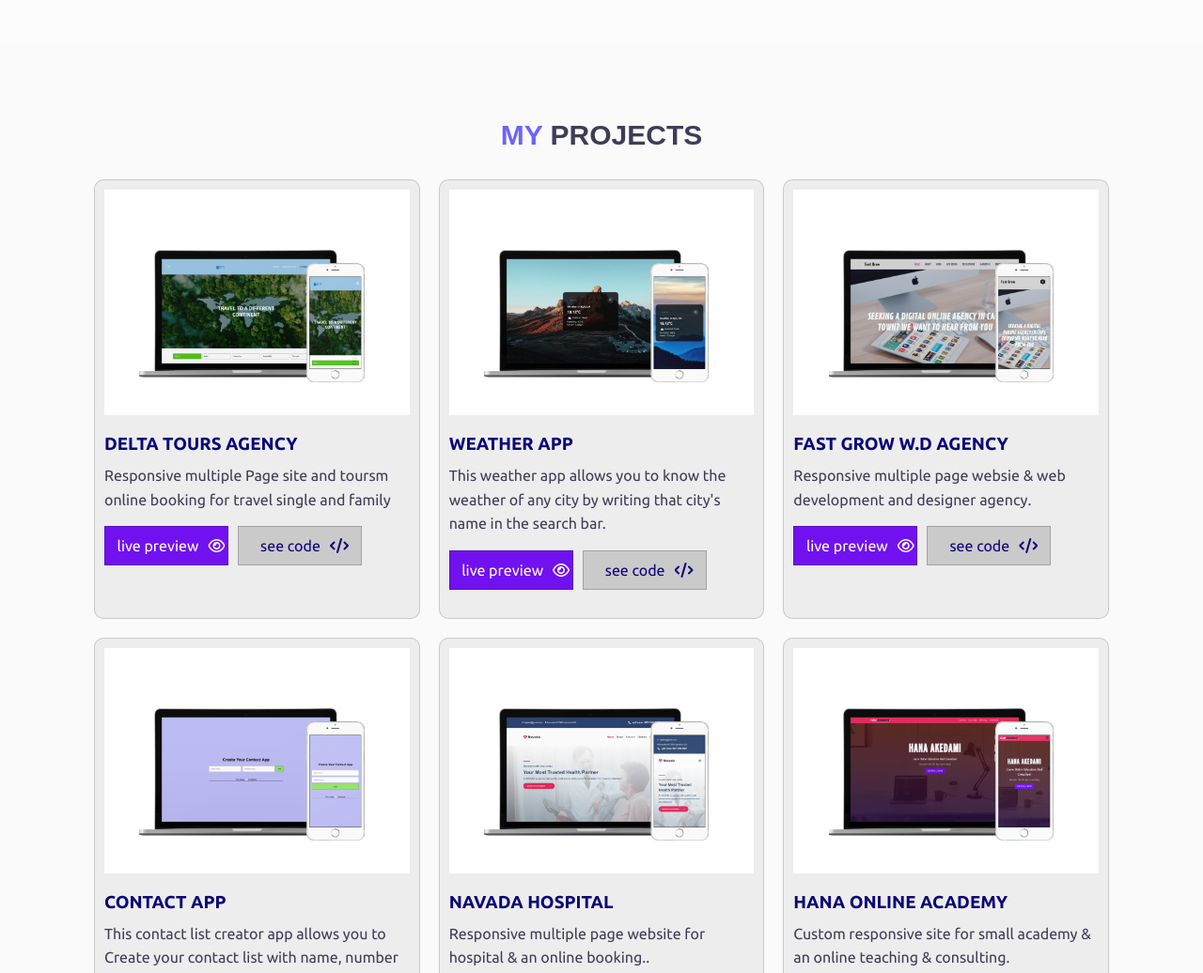
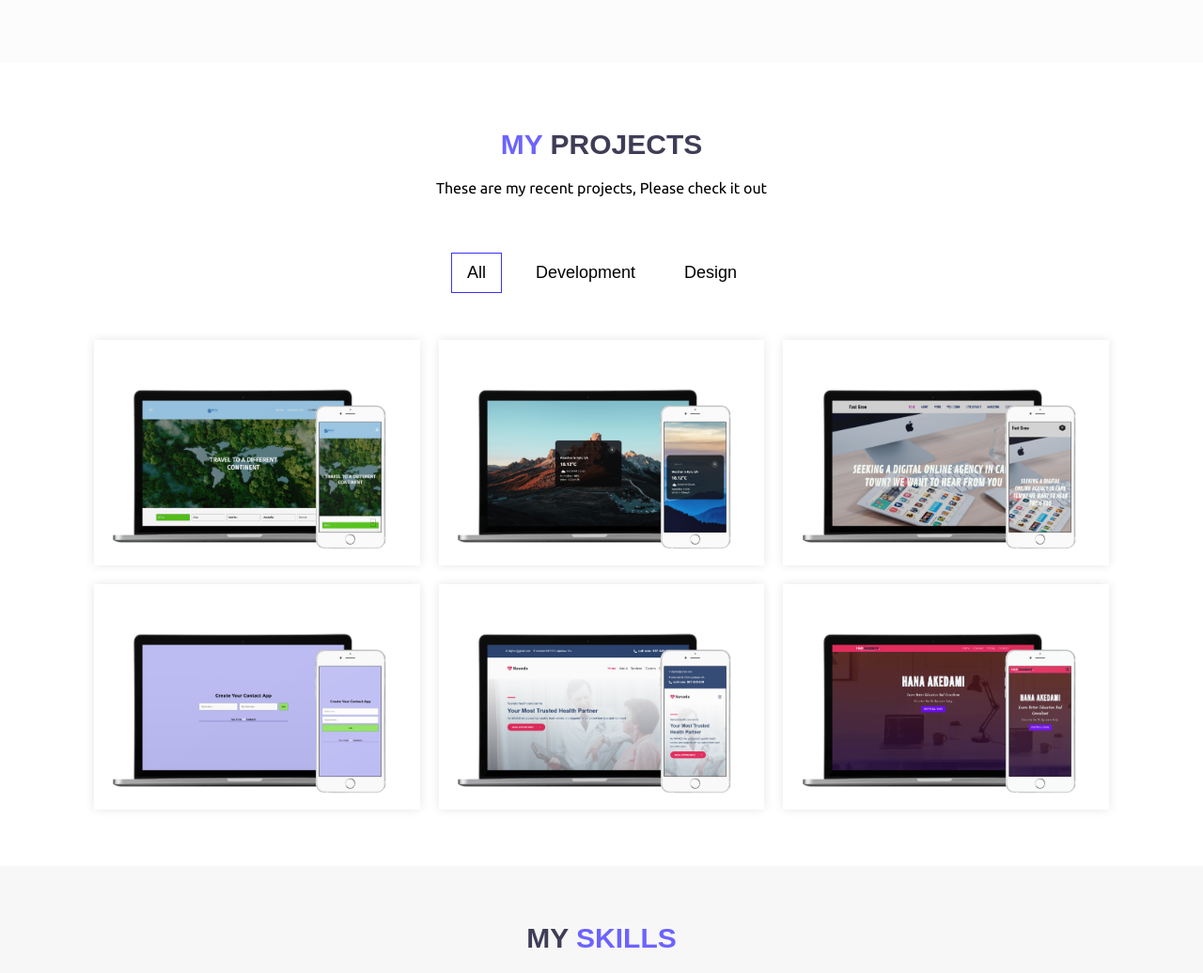
Before and after one commit to ahmed-shiiqaaye/New-Portfolio, a plain HTML site: page index.html in a window 1280 px wide. Shown: the part 1348-2384 px from the top of the page at 94% size. Drawn offline with Linux system fonts and the light colour scheme; a web font is replaced by a local one.

Commit message:
new design and filter item

```diff
--- a/index.html
+++ b/index.html
@@ -87,16 +87,30 @@
       </div>
     </section>
 
-    <section class="projects" id="Projects">
+    <div class="projects">
       <div class="container">
         <div class="title">
           <h2><span>My</span> Projects</h2>
+          <p>These are  my recent projects, Please check it out</p>
         </div>
-        <div class="grid" id="project-grid">
-
+        <div class="filter-btns">
+          <button class="filter-btn active" data-name="all">all</button>
+          <button class="filter-btn" data-name="development">development</button>
+          <button class="filter-btn" data-name="design">design</button>
+        </div>
+        <div class="new-grid" id="project-grid">
+          <!-- <div class="card">
+            <div class="image">
+              <img src="./img/delta.png" alt="">
+            </div>
+            <div class="details">
+              <a href="#">Preview</a>
+              <a href="#">see code</a>
+            </div>
+          </div> -->
         </div>
       </div>
-    </section>
+    </div>
 
 
     <section class="section skills">
--- a/js/app.js
+++ b/js/app.js
@@ -25,7 +25,7 @@ document.querySelector('.date').textContent = date;
 let myProjects =[
     //Delta tours
     {
-        id:1,
+        id:'development all',
         title:'Delta tours agency',
         description:'Responsive multiple Page site and toursm online booking for travel single and family',
         img:'./img/delta.png',
@@ -34,7 +34,7 @@ let myProjects =[
     },
     // weatheer app
     {
-        id:2,
+        id:'development all',
         title:'Weather app',
         description:`This weather app allows you to know the weather of any city by writing that city's name in the search bar.`,
         img:'./img/weather.png',
@@ -43,7 +43,7 @@ let myProjects =[
     },
     //fast grow
     {
-        id:3,
+        id:'design all',
         title:'Fast grow w.d agency',
         description:`  Responsive multiple page websie & web development and designer agency.`,
         img:'./img/fast.png',
@@ -52,7 +52,7 @@ let myProjects =[
     },
     //contact app
     {
-        id:4,
+        id:'development all',
         title:'Contact app',
         description:`This contact list creator app allows you to Create your contact list with name, number and random avatar image.`,
         img:`./img/contacts.png`,
@@ -61,7 +61,7 @@ let myProjects =[
     },
     //Navada Hospital
     {
-        id:5,
+        id:'design all',
         title:'Navada Hospital',
         description:` Responsive multiple page website for hospital & an online booking..`,
         img:`./img/Navada.png`,
@@ -70,7 +70,7 @@ let myProjects =[
     },
     //Navada Hospital
     {
-        id:6,
+        id:'design all',
         title:'Hana Online Academy',
         description:`Custom responsive site for small academy & an online teaching & consulting.`,
         img:`./img/Hana.png`,
@@ -82,31 +82,36 @@ let projectsGrid = document.getElementById('project-grid');
 
 
 myProjects.map((project)=>{
-    const { title, id, img, description,github, domain } = project
+    const {img, id, github, domain } = project
     projectsGrid.innerHTML += `
-        <div class="card" data-id='${id}'>
-            <div class="image">
-            <img src="${img}" alt="" />
-            </div>
-        <div class="text">
-            <h3 class="name">${title}</h3>
-            <p>${description}</p>
-        <div class="links">
-            <a
-            href="${domain}"
-            target="_blank"
-            class="btn"
-            >live preview <i class="fa fa-eye"></i
-            ></a>
-            <a
-            href="${github}"
-            target="_blank"
-            class="btn"
-            >see code <i class="fa fa-code"></i
-            ></a>
-        </div>
-        </div>
+    <div class="card ${id}">
+    <div class="image">
+      <img src="${img}" alt="">
     </div>
-
+    <div class="details">
+      <a href="${domain}">Live Preview</a>
+      <a href="${github}">see code</a>
+    </div>
+  </div>
     `
 })
+
+let allFilterbtns = document.querySelectorAll('.filter-btn');
+let allProjects = document.querySelectorAll('#project-grid .card');
+
+allFilterbtns.forEach((btn)=>{
+    btn.addEventListener('click',(e)=>{
+        let btnDataName = e.target.getAttribute('data-name')
+        showProjects(btnDataName);
+    });
+});
+
+function showProjects(btn){
+    allProjects.forEach((project)=>{
+        if(project.classList.contains(btn)){
+            project.style.display = 'block'
+        }else{
+            project.style.display = 'none'
+        }
+    })
+}
--- a/scss/Main.scss
+++ b/scss/Main.scss
@@ -185,11 +185,15 @@ main{
             justify-content: center;
             align-items: center;
             gap: 20px;
+            padding: 10px;
             img{
                 flex: 1;
-                height: 400px;
-                max-width: 400px;
+                height: 350px;
+                max-width: 350px;
                 object-fit: cover;
+                border: 2px solid #3b31f2;
+                border-bottom-right-radius: 70px;
+                box-shadow:-6px -6px 0px #3b31f2;
             }
             .text{
                 flex: 1;
@@ -217,82 +221,6 @@ main{
         }
     }
 
-}
-.projects{
-    padding: 60px 0;
-    background: rgba(0,0,0,.02);
-    .grid{
-        display: grid;
-        grid-template-columns: repeat(auto-fit,minmax(300px,1fr));
-        gap: 20px;
-        padding: 10px;
-        .card{
-            padding: 10px;
-            background: rgba(0,0,0,.05);
-            border: 1px solid rgba(0,0,0,.15);
-            border-radius: 10px;
-            &:hover{
-                box-shadow: 0 0 10px rgba(255, 0, 0, 0.25);
-            }
-            .image{
-                height: 240px;
-                width: 100%;
-                overflow: hidden;
-                background: white;
-                position: relative;
-                img{
-                    width: 250px;
-                    height: 200px;
-                    position: absolute;
-                    top: 50%;
-                    left: 50%;
-                    transform: translate(-50%,-50%);
-                    object-fit: cover;
-                }
-            }
-            .text{
-                padding:20px 0px;
-                .name{
-                    text-transform: uppercase;
-                    color: #0c0677;
-                    margin-bottom: 10px;
-                }
-                p{
-                    line-height: 1.6;
-                    margin-bottom: 15px;
-                    color: #3f3d56;
-                }
-                .links{
-                    display: flex;
-                    gap: 10px;
-                    a{
-                        background:rgba(0,0,0,.15);
-                        border:1px solid rgba(0,0,0,.2);
-                        display: block;
-                        height: 40px;
-                        width: 120px;
-                        display: flex;
-                        justify-content: center;
-                        align-items: center;
-                        color: #0c0677;
-                        transition: all .3s ease-in-out;
-                        padding-left:10px;
-                        &:hover{
-                            background: #7111f0;
-                            color: white;
-                        }
-                        i{
-                            margin-left: 10px;
-                        }
-                    }
-                    a:nth-child(1){
-                        background: #7111f0;
-                        color: white;
-                    }
-                }
-            }
-        }
-    }
 }
 .contact{
     font-family: 'Ubuntu', sans-serif;
@@ -552,11 +480,9 @@ footer{
     .about .container .grid{
         flex-direction: column;
         img{
-            max-width: 300px;
+            max-width: 100%;
             height: 300px;
-            border-radius: 50%;
             object-fit: cover;
-            border: 5px solid #0d0b3558;
         }
     }
 }
@@ -587,3 +513,84 @@ footer{
         }
     }
 }
+
+.projects{
+    padding: 50px 0;
+    .container{
+        .title p{
+            margin: 20px 0;
+        }
+        .new-grid{
+            display: grid;
+            grid-template-columns: repeat(auto-fit,minmax(300px,1fr));
+            gap: 20px;
+            padding: 10px;
+            .card{
+                box-shadow: 0 0 10px rgba(0,0,0,.1);
+                background: white;
+                position: relative;
+                .image{
+                    width: 100%;
+                    height: 240px;
+                    overflow: hidden;
+                    img{
+                        width: 100%;
+                        height: 100%;
+                        object-fit: contain;
+                    }
+                }
+                .details{
+                    transition: all .2s ease-in-out;
+                    position: absolute;
+                    top: 0;
+                    left: 0;
+                    width: 100%;
+                    height: 100%;
+                    background: rgba(0,0,0,.8);
+                    display: flex;
+                    flex-direction: column;
+                    align-items: center;
+                    justify-content: center;
+                    opacity: 0;
+                    a{
+                        transition: all .3s ease-in-out;
+                        color: white;
+                        padding: 8px 18px;
+                        border: 1px solid white;
+                        width: 150px;
+                        height: 30px;
+                        display: flex;
+                        justify-content: center;
+                        align-items: center;
+                        margin-bottom: 10px;
+                        text-transform: capitalize;
+                        &:hover{
+                            background: #1a6fb4;
+                        }
+                    }
+                }
+                &:hover .details{
+                    opacity: 1;
+                }
+            }
+        }
+        .filter-btns{
+            display: flex;
+            justify-content: center;
+            align-items: center;
+            margin: 20px 0 40px;
+            gap: 20px;
+            flex-wrap: wrap;
+            .filter-btn{
+                padding:10px 16px;
+                background: transparent;
+                text-transform: capitalize;
+                font-size: 18px;
+                border:0;
+            }
+            .filter-btn.active{
+                border: 1px solid #3b31f2;
+            }
+        }
+    }
+}
```
Also changed, not shown: scss/Main.css, 1 other file.
